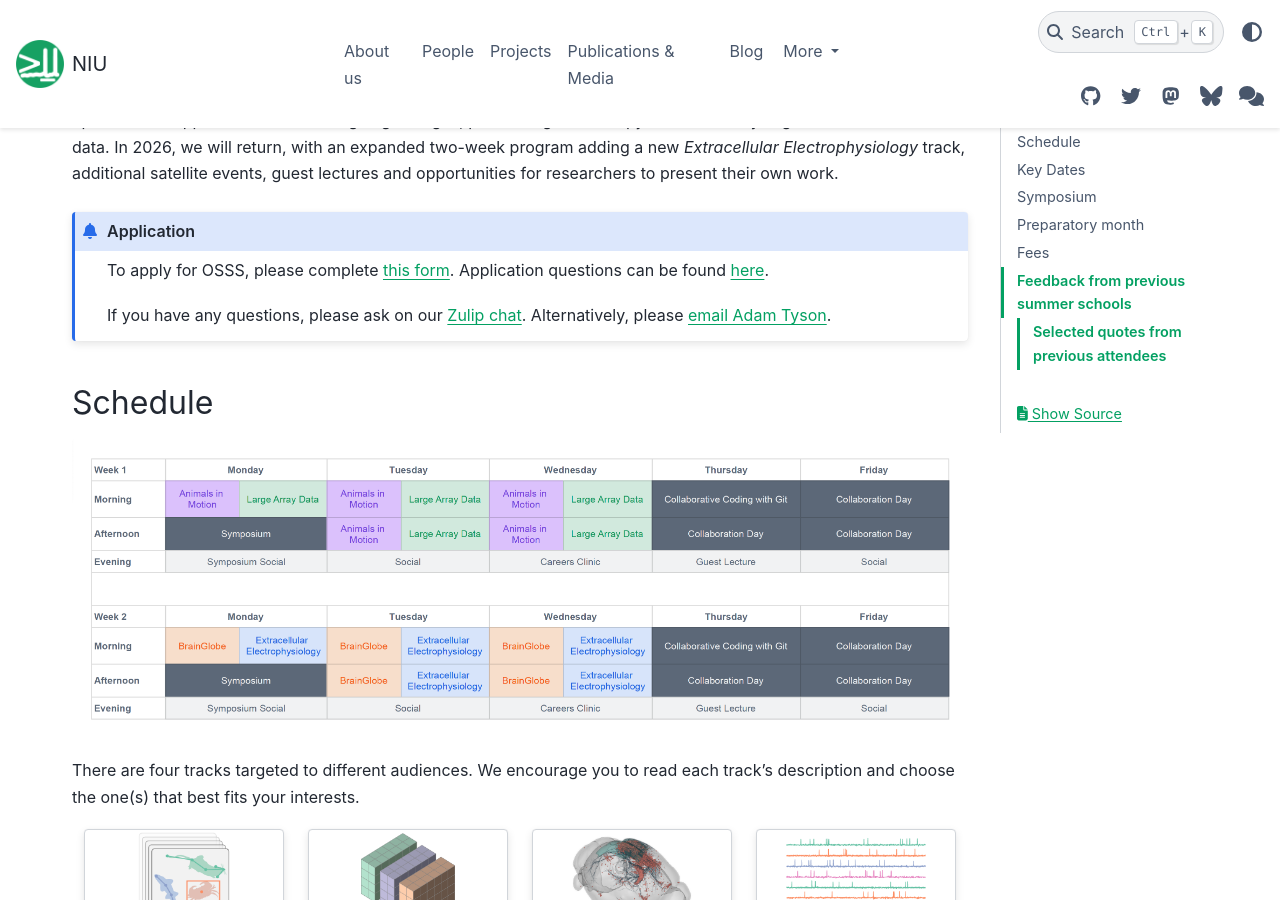
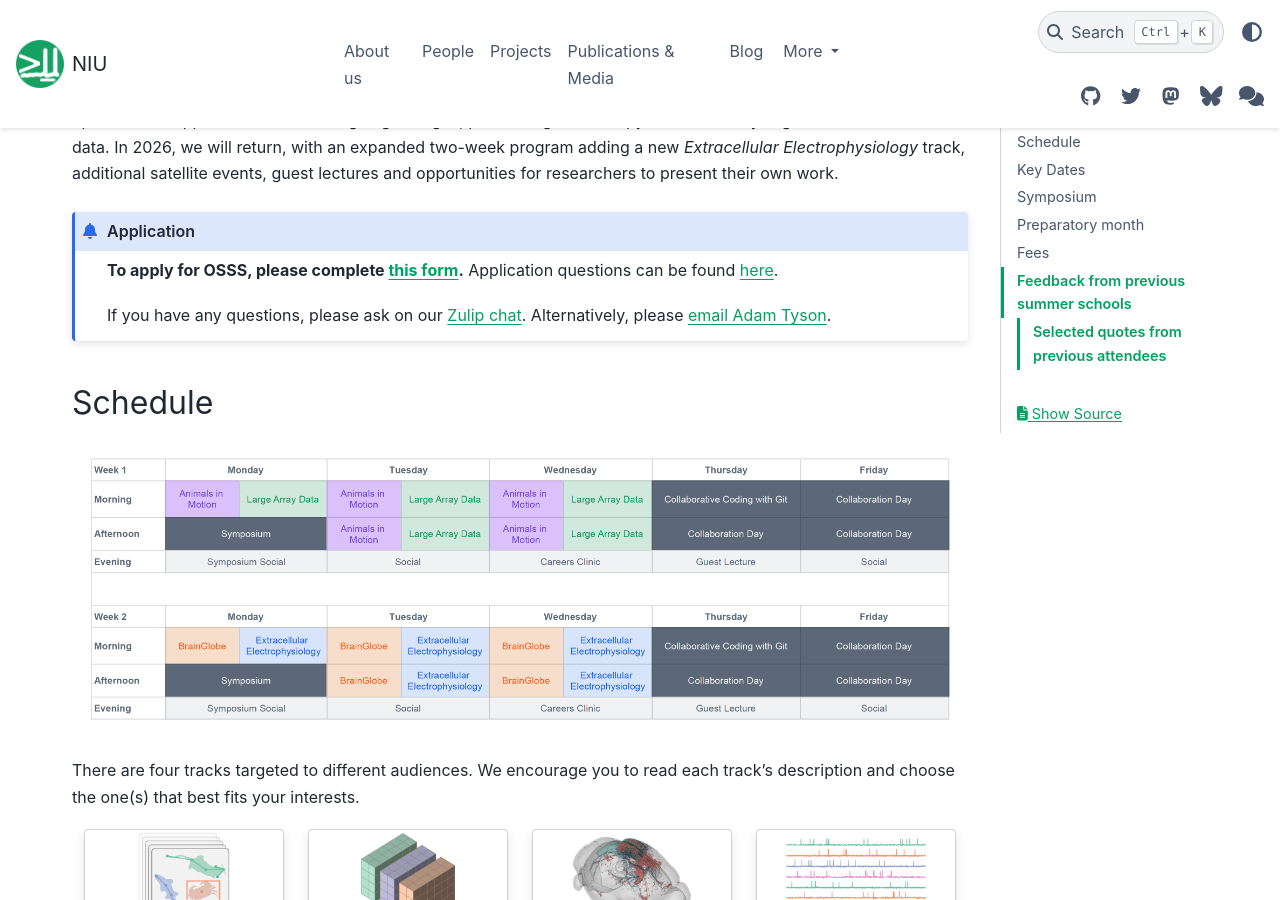
Before and after one commit to neuroinformatics-unit/neuroinformatics-unit.github.io, a Sphinx documentation site: the page built from docs/source/open-software-summer-school/index.md, in a window 1280 px wide and 900 px high, scrolled down 338 px. Built offline with Sphinx 7.4.7 and the PyData theme 0.15.4, drawn with Linux system fonts in a browser that asks for light colours; nearby versions of some CDN libraries.

Commit message:
bold relevant section

```diff
--- a/docs/source/open-software-summer-school/index.md
+++ b/docs/source/open-software-summer-school/index.md
@@ -12,7 +12,7 @@ additional satellite events, guest lectures and opportunities for researchers to
 
 :::{admonition} Application
 :class: info
-To apply for OSSS, please complete [this form](https://forms.gle/S4jWFdQktkRxfHBo9). Application questions can be found [here](./2026/application_questions).
+**To apply for OSSS, please complete [this form](https://forms.gle/S4jWFdQktkRxfHBo9).** Application questions can be found [here](./2026/application_questions).
 
 If you have any questions, please ask on our [Zulip chat](https://neuroinformatics.zulipchat.com/#narrow/channel/542225-Open-Software-Summer-School).
 Alternatively, please <a href="mailto:adam.tyson@ucl.ac.uk ?subject=Open Software Summer School">email Adam Tyson</a>.
```
